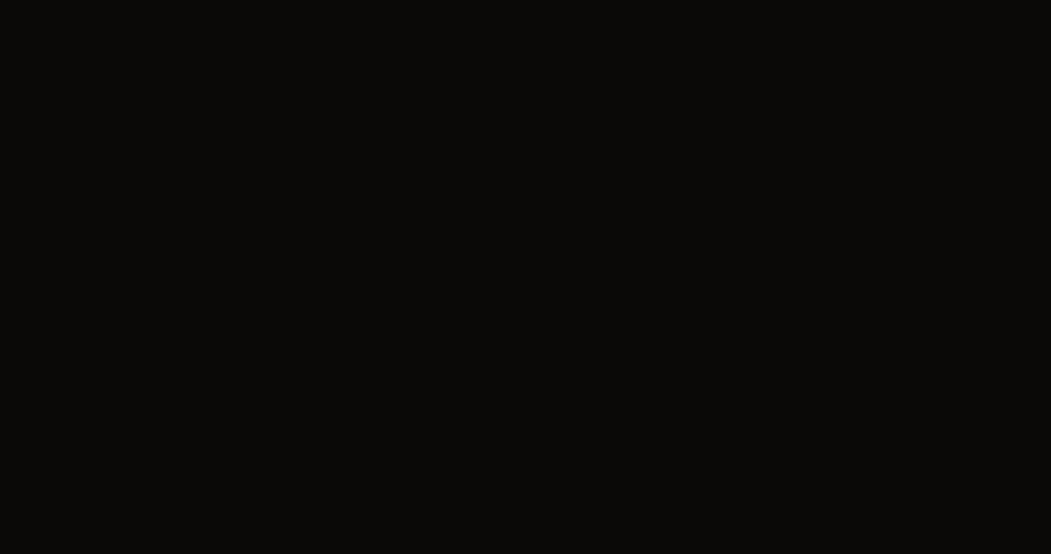
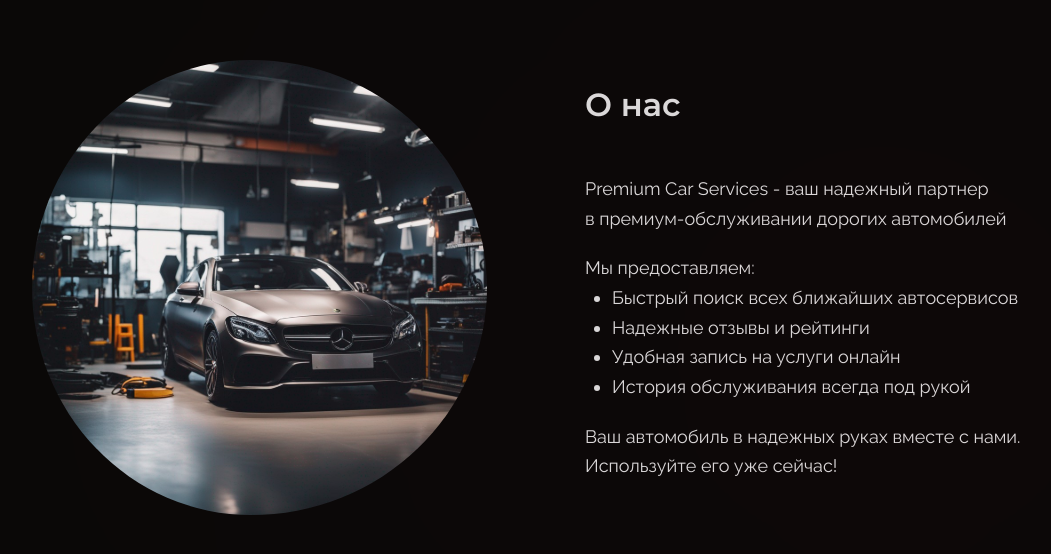
Before and after one commit to car-service-with-geolocation/frontend, a React (Create React App) app: page / in a window 1280 px wide. Shown: the part 230-784 px from the top of the page, without its empty margins (65-1116 px from the left). Built offline with nearby package versions, Linux system fonts and the light colour scheme.

Commit message:
feat(components): fix app rendering

```diff
--- a/src/components/App/App.jsx
+++ b/src/components/App/App.jsx
@@ -6,7 +6,7 @@
 // import Feedback from '../Feedback/Feedback';
 // import HowServiceWorks from '../HowServiceWorks/HowServiceWorks';
 // import MainPage from '../MainPage/MainPage';
-// import AboutUs from '../AboutUs/AboutUs';
+
 // import BestService from '../BestService/BestService';
 // import Modal from '../Modal/Modal';
 // import Footer from '../Footer/Footer';
@@ -16,6 +16,7 @@
 // import ProtectedRoute from '../ProtectedRoute/ProtectedRoute';
 import '../../index.css';
 
+import AboutUs from '../AboutUs/AboutUs';
 import Header from '../Header/Header';
 import style from './styles/App.module.css';
 
@@ -37,7 +38,7 @@ function App() {
   return (
     <div className={style.app}>
       <Header />
-      {/* <AboutUs /> */}
+      <AboutUs />
       {/* <Routes>
         <Route path="/" element={<MainPage />} />
         <Route path="/login"
```
